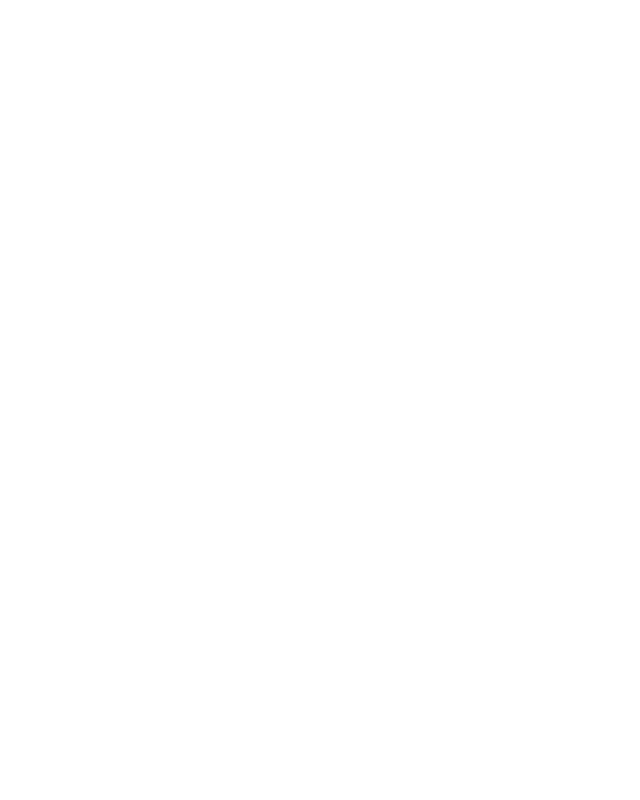
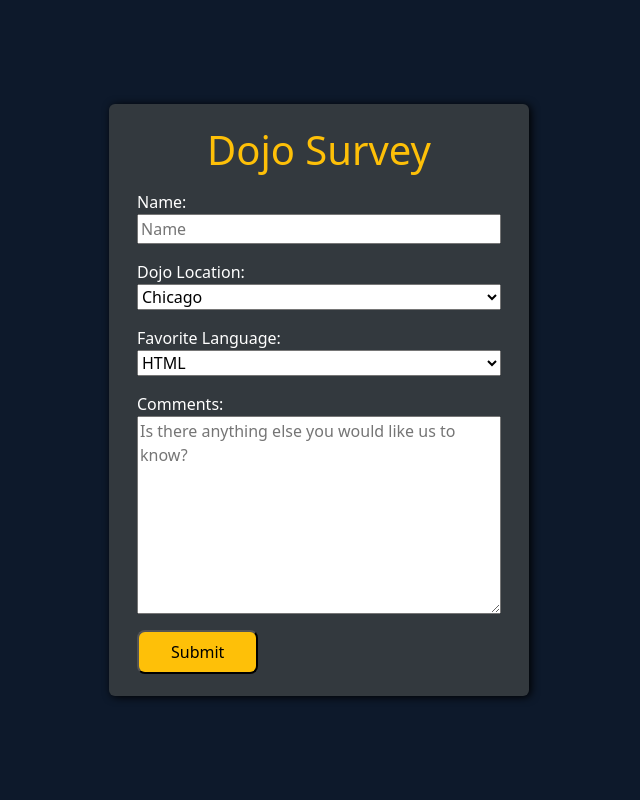
Before and after one commit to NickBarkerDev/dojo_survey, a Flask app: page / in a window 1280 px wide. Before the commit the part shown is empty. Shown: the whole page, without its empty margins (321-961 px from the left). Run offline with Flask 2, Linux system fonts and the light colour scheme.

Commit message:
Added HTML form and label/input fields, styled component

```diff
--- /dev/null
+++ b/flask_app/static/css/style.css
@@ -0,0 +1,59 @@
+*,
+*::before,
+*::after {
+    box-sizing: border-box;
+}
+
+body {
+    display: flex;
+    flex-direction: column;
+    align-items: center;
+    justify-content: center;
+    min-height: 100vh;
+    background-color: hsl(217, 54%, 11%)
+}
+
+.container {
+    width: 420px;
+}
+
+.form-group {
+    margin: 1rem 0;
+}
+
+h1 {
+    color: rgb(254,192,8);
+    text-align: center;
+}
+
+form {
+    padding: 1rem;
+}
+
+.form-flex {
+    display: flex;
+    flex-direction: column;
+}
+
+.form-control {
+    border: none;
+    box-shadow: 2px 1px 8px black;
+}
+
+/* .textarea {
+    height: 10rem;
+} */
+
+.form-control {
+    background-color: rgb(51,57,62)
+}
+
+label {
+    color: white;
+}
+
+form button {
+    background-color: rgb(254,192,8);
+    padding: 0.5rem 2rem;
+    border-radius: 8px;
+}
--- a/flask_app/templates/index.html
+++ b/flask_app/templates/index.html
@@ -5,11 +5,47 @@
     <meta name="viewport" content="width=device-width, initial-scale=1.0">
     <!-- CSS only -->
     <link href="https://cdn.jsdelivr.net/npm/bootstrap@5.2.0-beta1/dist/css/bootstrap.min.css" rel="stylesheet" integrity="sha384-0evHe/X+R7YkIZDRvuzKMRqM+OrBnVFBL6DOitfPri4tjfHxaWutUpFmBp4vmVor" crossorigin="anonymous">
+    <link rel="stylesheet" href="{{ url_for('static', filename='css/style.css') }}">
     <title>Dojo Survey!</title>
 </head>
 <body>
-    <div class="container">
+    <div class="form-control container">
 
+        <form action="/submit_info">
+            <h1>Dojo Survey</h1>
+            <div class="form-group form-flex">
+              <label for="name" name="name" id="name">Name:</label>
+              <input type="text" placeholder="Name">
+            </div>
+
+            <div class="form-group form-flex">
+                <label for="location" name="location">Dojo Location:</label>
+                <select name="location" id="location" name="location">
+                  <option value="chicago">Chicago</option>
+                  <option value="seattle">Seattle</option>
+                  <option value="online">Online</option>
+                  <option value="burbank">Burbank</option>
+                  <option value="bellevue">Bellevue</option>
+                </select>
+            </div>
+
+            <div class="form-group form-flex">
+                <label for="favorite_language" id = "favorite_language" name="favorite_language">Favorite Language:</label>
+                <select name="favorite_language" id="favorite_language" name="favorite_language">
+                  <option value="html">HTML</option>
+                  <option value="css">CSS</option>
+                  <option value="javascript">JavaScript</option>
+                  <option value="python">Python</option>
+                  <option value="c#">C#</option>
+                </select>
+            </div>
+
+            <div class="form-group form-flex">
+              <label for="comments">Comments:</label>
+              <textarea name="comments" id="comments" rows="8" placeholder="Is there anything else you would like us to know?"></textarea>
+            </div>
+            <button>Submit</button>
+          </form>
     </div>
 </body>
 </html>
```
